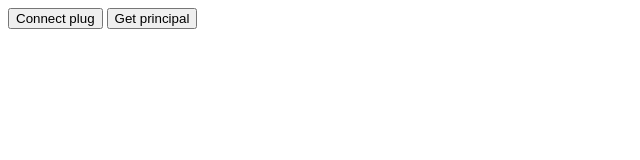
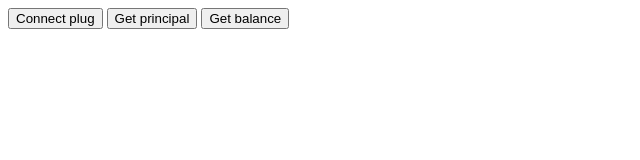
Before and after one commit to ICPverse/preregistry_app, a website: page express/index.html in a window 1280 px wide. Shown: the whole page, without its empty margins (0-640 px from the left). Drawn offline with Linux system fonts and the light colour scheme.

Commit message:
Add get_balance

```diff
--- a/express/index.html
+++ b/express/index.html
@@ -7,5 +7,6 @@
 <body>
     <button onclick="connect_plug()">Connect plug</button>
     <button onclick="get_plug_principal()">Get principal</button>
+    <button onclick="get_balance()">Get balance</button>
 </body>
 </html>
--- a/express/plug.js
+++ b/express/plug.js
@@ -11,3 +11,8 @@ async function get_plug_principal() {
   const principalId = await window.ic.plug.agent.getPrincipal();
   console.log(principalId);
 }
+
+async function get_balance() {
+  const result = await window.ic.plug.requestBalance();
+  console.log(result);
+}
```
